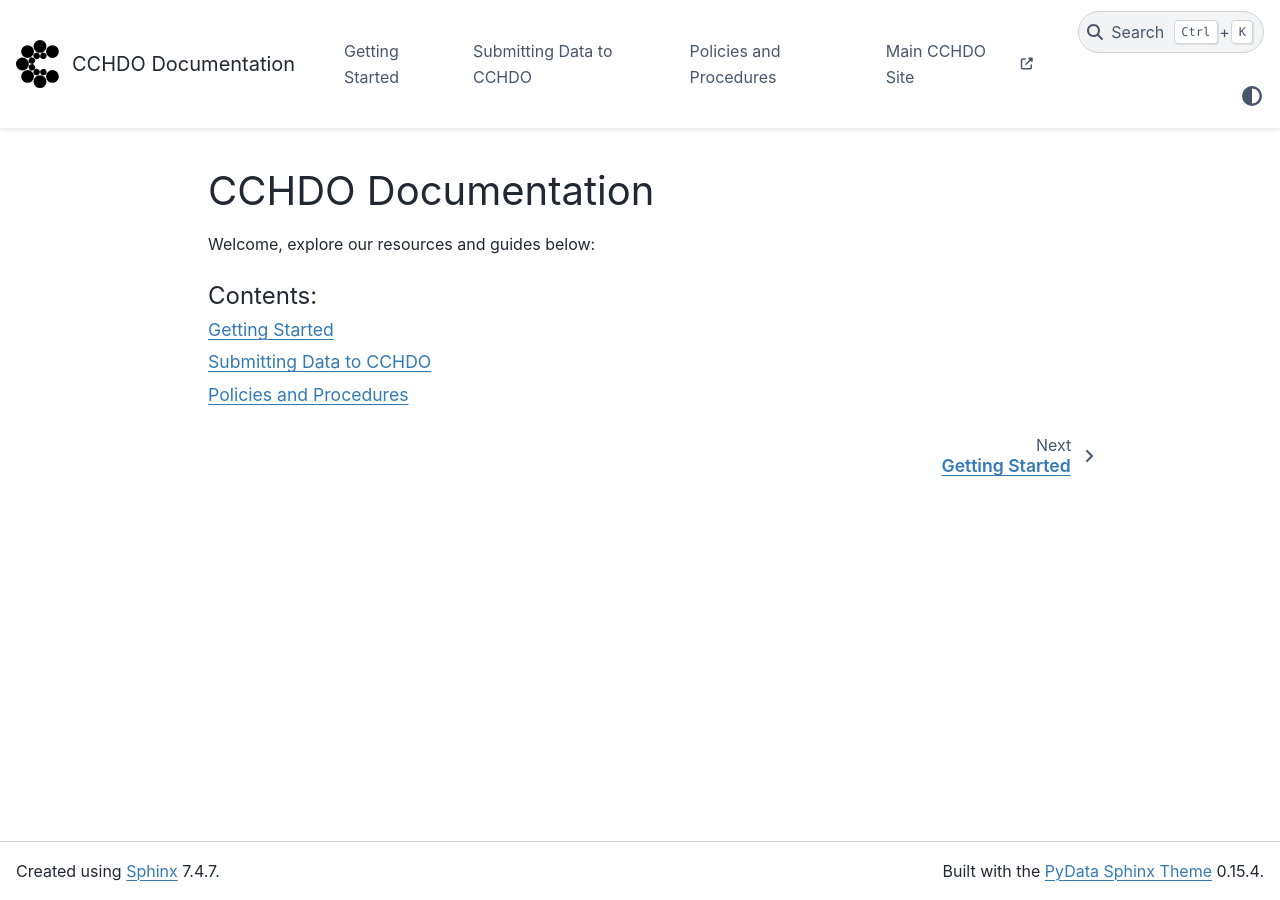
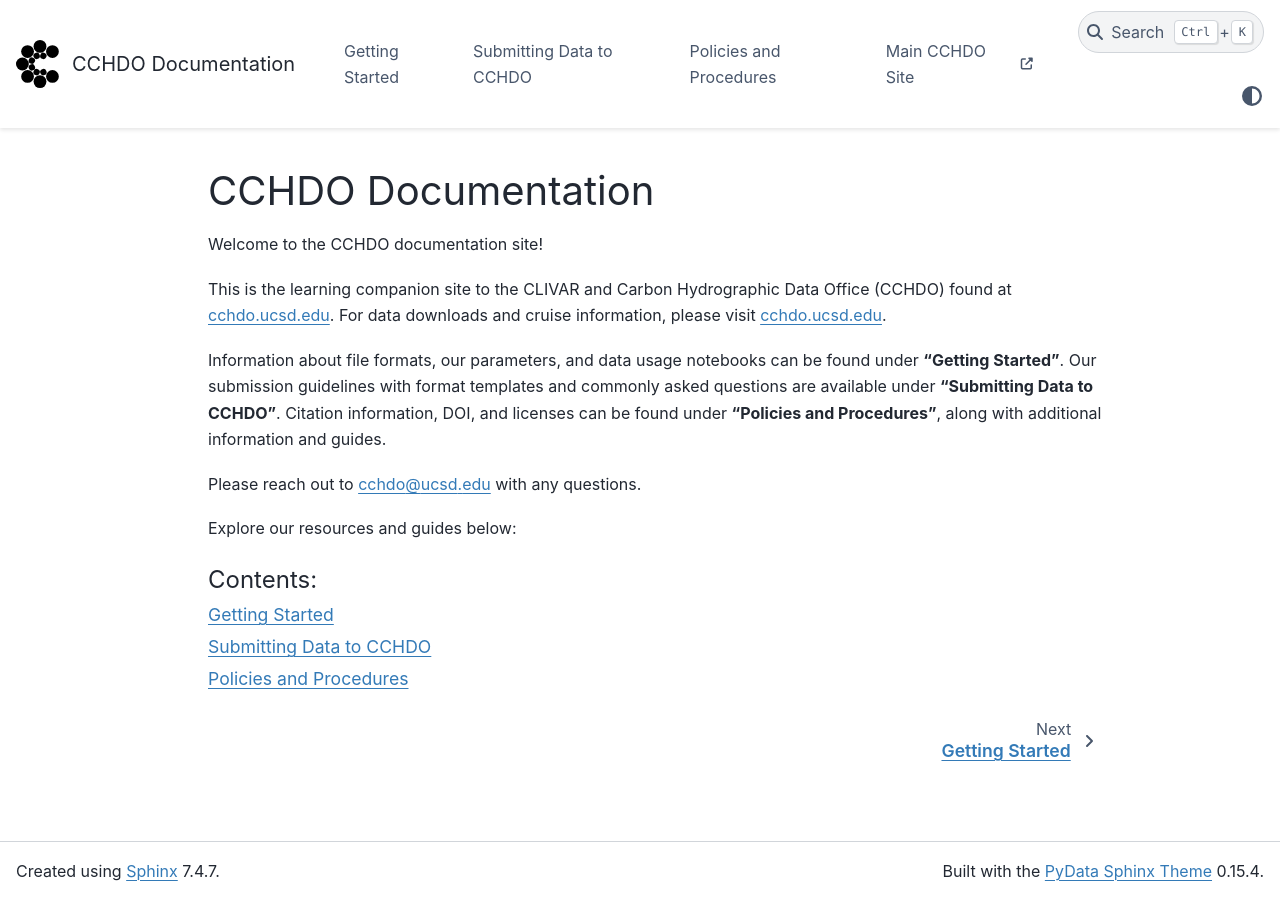
Before and after one commit to cchdo/cchdo-learning-and-guides, a Sphinx documentation site: the page built from docs/index.md, in a window 1280 px wide. Built offline with Sphinx 7.4.7 and the PyData theme 0.15.4, drawn with Linux system fonts in a browser that asks for light colours; pages that are not in the unit, such as notebooks, are missing from menus.

Commit message:
Add content to main index page

````diff
--- a/docs/index.md
+++ b/docs/index.md
@@ -1,6 +1,14 @@
 # CCHDO Documentation
 
-Welcome, explore our resources and guides below:
+Welcome to the CCHDO documentation site!
+
+This is the learning companion site to the CLIVAR and Carbon Hydrographic Data Office (CCHDO) found at [cchdo.ucsd.edu](https://cchdo.ucsd.edu). For data downloads and cruise information, please visit [cchdo.ucsd.edu](https://cchdo.ucsd.edu).
+
+Information about file formats, our parameters, and data usage notebooks can be found under **"Getting Started"**. Our submission guidelines with format templates and commonly asked questions are available under **"Submitting Data to CCHDO"**. Citation information, DOI, and licenses can be found under **"Policies and Procedures"**, along with additional information and guides.
+
+Please reach out to [cchdo@ucsd.edu](mailto:cchdo@ucsd.edu) with any questions.
+
+Explore our resources and guides below:
 ```{toctree}
 ---
 maxdepth: 1
````
